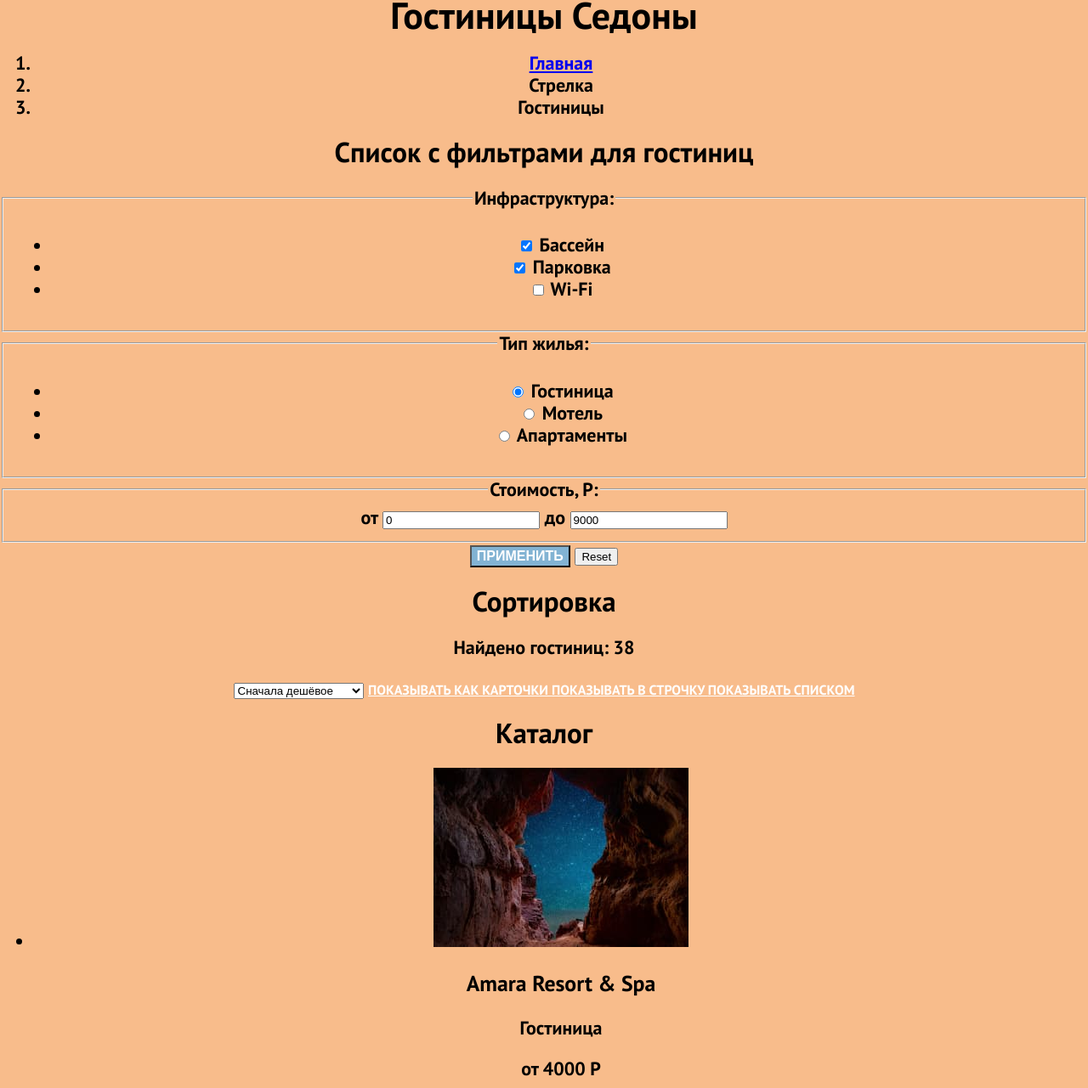
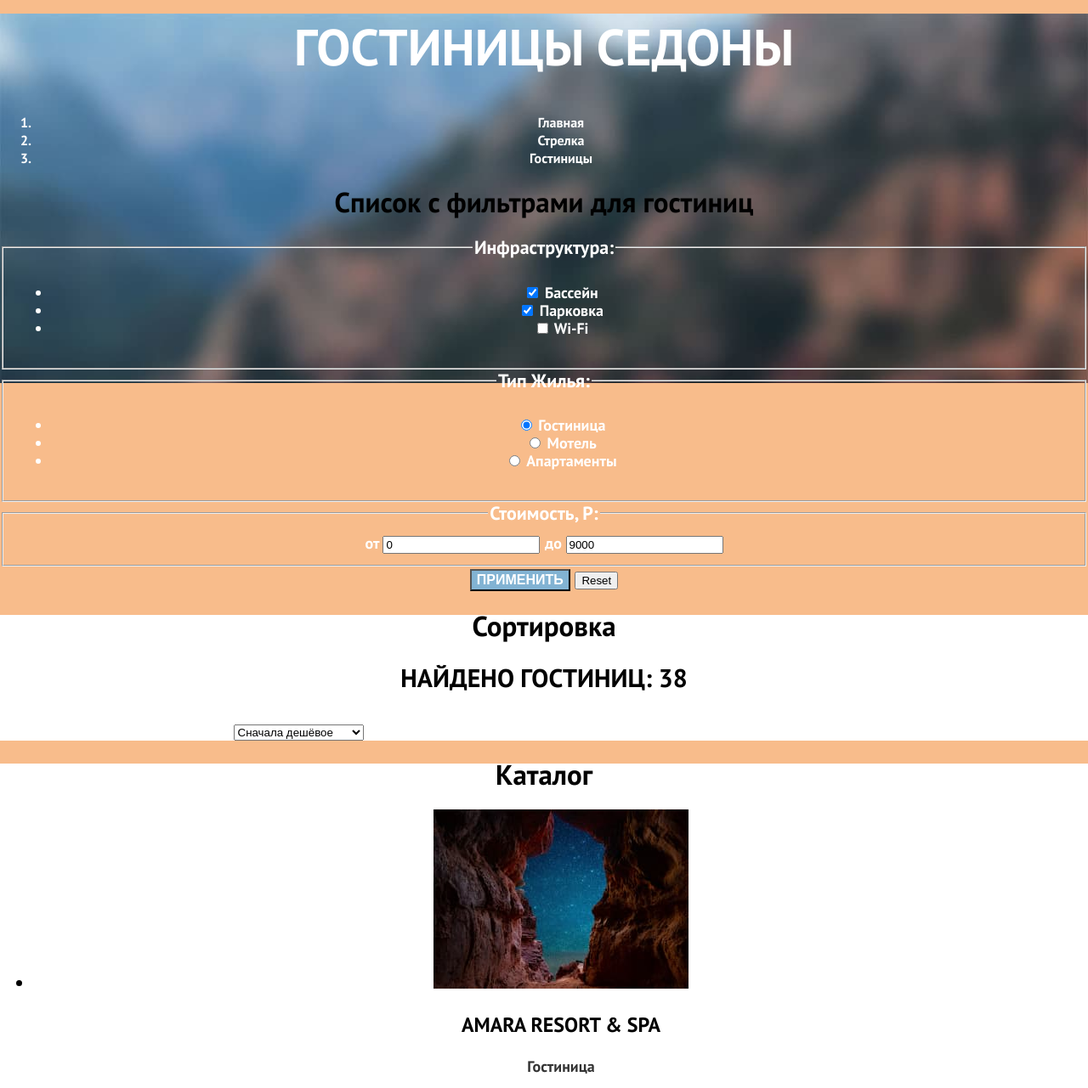
Before and after one commit to htmlacademy-htmlcss/2044617-sedona-34, a plain HTML site: page catalog.html in a window 1280 px wide. Shown: the part 311-1592 px from the top of the page at 85% size. Drawn offline with Linux system fonts and the light colour scheme.

Commit message:
Добавляет стилистику в каталог, добавляет дополнительные классы,

```diff
--- a/catalog.html
+++ b/catalog.html
@@ -51,6 +51,7 @@
     </ul>
   </header>
   <main class="main-inner">
+    <div class="background-sorting">
       <header class="inner-header">
         <h1 class="inner-header-title">
           Гостиницы Седоны
@@ -135,13 +136,13 @@
               Стоимость, Р:
             </legend>
             <label class="control">
-            <span>
+              <span class="from-to">
                 от
               </span>
               <input class="control-input" type="number" name="cost" value="0">
             </label>
             <label class="control">
-            <span>
+              <span class="from-to">
                 до
               </span>
               <input class="control-input" type="number" name="cost" value="9000">
@@ -156,6 +157,7 @@
           </label>
         </form>
       </section>
+    </div>
     <section class="catalog-sorting">
       <h2 class="sorting-title visually-hidden">
         Сортировка
@@ -190,7 +192,8 @@
       </h2>
       <ul class="hotel-list">
         <li class="hotel-card">
-          <img class="hotel-card-image" src="images/catalog/hotel-Amara-Resort-Spa.jpg" width="300" height="211" alt="вид на звёздное небо из ущелья.">
+          <img class="hotel-card-image" src="images/catalog/hotel-Amara-Resort-Spa.jpg" width="300" height="211"
+            alt="вид на звёздное небо из ущелья.">
           <h3 class="hotel-card-title">
             Amara Resort & Spa
           </h3>
@@ -202,16 +205,21 @@
           <button class="button button-special" type="button">
             В избранное
           </button>
-          <img class="hotel-card-rating-img" src="images/catalog/star.svg" width="18" height="17" alt="Звезда рейтинга.">
-          <img class="hotel-card-rating-img" src="images/catalog/star.svg" width="18" height="17" alt="Звезда рейтинга.">
-          <img class="hotel-card-rating-img" src="images/catalog/star.svg" width="18" height="17" alt="Звезда рейтинга.">
-          <img class="hotel-card-rating-img" src="images/catalog/star.svg" width="18" height="17" alt="Звезда рейтинга.">
+          <img class="hotel-card-rating-img" src="images/catalog/star.svg" width="18" height="17"
+            alt="Звезда рейтинга.">
+          <img class="hotel-card-rating-img" src="images/catalog/star.svg" width="18" height="17"
+            alt="Звезда рейтинга.">
+          <img class="hotel-card-rating-img" src="images/catalog/star.svg" width="18" height="17"
+            alt="Звезда рейтинга.">
+          <img class="hotel-card-rating-img" src="images/catalog/star.svg" width="18" height="17"
+            alt="Звезда рейтинга.">
           <span class="hotel-card-rating-text">
             Рейтинг: 8,5
           </span>
         </li>
         <li class="hotel-card">
-          <img class="hotel-card-image" src="images/catalog/hotel-Villas-at-Poco-Diablo.jpg" width="300" height="211" alt="Горы, освещённые первыми лучами солнца, на фоне радуги и мрачного неба.">
+          <img class="hotel-card-image" src="images/catalog/hotel-Villas-at-Poco-Diablo.jpg" width="300" height="211"
+            alt="Горы, освещённые первыми лучами солнца, на фоне радуги и мрачного неба.">
           <h3 class="hotel-card-title">
             Villas at Poco Diablo
           </h3>
@@ -223,16 +231,21 @@
           <button class="button button-selected" type="button">
             В избранном
           </button>
-          <img class="hotel-card-rating-img" src="images/catalog/star.svg" width="18" height="17" alt="Звезда рейтинга.">
-          <img class="hotel-card-rating-img" src="images/catalog/star.svg" width="18" height="17" alt="Звезда рейтинга.">
-          <img class="hotel-card-rating-img" src="images/catalog/star.svg" width="18" height="17" alt="Звезда рейтинга.">
-          <img class="hotel-card-rating-img" src="images/catalog/star.svg" width="18" height="17" alt="Звезда рейтинга.">
+          <img class="hotel-card-rating-img" src="images/catalog/star.svg" width="18" height="17"
+            alt="Звезда рейтинга.">
+          <img class="hotel-card-rating-img" src="images/catalog/star.svg" width="18" height="17"
+            alt="Звезда рейтинга.">
+          <img class="hotel-card-rating-img" src="images/catalog/star.svg" width="18" height="17"
+            alt="Звезда рейтинга.">
+          <img class="hotel-card-rating-img" src="images/catalog/star.svg" width="18" height="17"
+            alt="Звезда рейтинга.">
           <span class="hotel-card-rating-text">
             Рейтинг: 9,2
           </span>
         </li>
         <li class="hotel-card">
-          <img class="hotel-card-image" src="images/catalog/hotel-Desert-Quail-Inn.jpg" width="300" height="211" alt="Вечерний вид на гору.">
+          <img class="hotel-card-image" src="images/catalog/hotel-Desert-Quail-Inn.jpg" width="300" height="211"
+            alt="Вечерний вид на гору.">
           <h3 class="hotel-card-title">
             Desert Quail Inn
           </h3>
@@ -244,15 +257,19 @@
           <button class="button button-special" type="button">
             В избранное
           </button>
-          <img class="hotel-card-rating-img" src="images/catalog/star.svg" width="18" height="17" alt="Звезда рейтинга.">
-          <img class="hotel-card-rating-img" src="images/catalog/star.svg" width="18" height="17" alt="Звезда рейтинга.">
-          <img class="hotel-card-rating-img" src="images/catalog/star.svg" width="18" height="17" alt="Звезда рейтинга.">
+          <img class="hotel-card-rating-img" src="images/catalog/star.svg" width="18" height="17"
+            alt="Звезда рейтинга.">
+          <img class="hotel-card-rating-img" src="images/catalog/star.svg" width="18" height="17"
+            alt="Звезда рейтинга.">
+          <img class="hotel-card-rating-img" src="images/catalog/star.svg" width="18" height="17"
+            alt="Звезда рейтинга.">
           <span class="hotel-card-rating-text">
             Рейтинг: 6,9
           </span>
         </li>
         <li class="hotel-card">
-          <img class="hotel-card-image" src="images/catalog/hotel-GreenTree-Inn.jpg" width="300" height="211" alt="Гора на фоне ночного неба.">
+          <img class="hotel-card-image" src="images/catalog/hotel-GreenTree-Inn.jpg" width="300" height="211"
+            alt="Гора на фоне ночного неба.">
           <h3 class="hotel-card-title">
             GreenTree Inn
           </h3>
@@ -264,39 +281,41 @@
           <button class="button button-special" type="button">
             В избранное
           </button>
-          <img class="hotel-card-rating-img" src="images/catalog/star.svg" width="18" height="17" alt="Звезда рейтинга.">
-          <img class="hotel-card-rating-img" src="images/catalog/star.svg" width="18" height="17" alt="Звезда рейтинга.">
+          <img class="hotel-card-rating-img" src="images/catalog/star.svg" width="18" height="17"
+            alt="Звезда рейтинга.">
+          <img class="hotel-card-rating-img" src="images/catalog/star.svg" width="18" height="17"
+            alt="Звезда рейтинга.">
           <span class="hotel-card-rating-text">
             Рейтинг: 5,0
           </span>
         </li>
       </ul>
     </section>
-    <section>
+    <section class="pagination">
       <h2 class="visually-hidden">
         Номера страниц
       </h2>
-      <ul class="pagination">
+      <ul class="pagination-list">
         <li class="pagination-item">
-          <a class="pagination-link pagination-current">1</a>
+          <a class="pagination-link button button-second pagination-current">1</a>
         </li>
         <li class="pagination-item">
-          <a class="pagination-link" href="#">2</a>
+          <a class="pagination-link button button-second button-special" href="#">2</a>
         </li>
         <li class="pagination-item">
-          <a class="pagination-link" href="#">3</a>
+          <a class="pagination-link button button-second button-special" href="#">3</a>
         </li>
         <li class="pagination-item">
-          <a class="pagination-link" href="#">4</a>
+          <a class="pagination-link button button-second button-special" href="#">4</a>
         </li>
         <li class="pagination-item">
-          <a class="pagination-link" href="#">...</a>
+          <a class="pagination-link button button-second button-special" href="#">...</a>
         </li>
         <li class="pagination-item">
-          <a class="pagination-link" href="#">10</a>
+          <a class="pagination-link button button-second button-special" href="#">10</a>
         </li>
       </ul>
-      <p>гостиниц на странице:</p>
+      <p class="hotels-per-page">гостиниц на странице:</p>
       <select class="view-option" name="options">
         <option class="view-option-item" value="forth">4</option>
         <option class="view-option-item" value="third">3</option>
--- a/styles/styles.css
+++ b/styles/styles.css
@@ -26,6 +26,8 @@ body {
   margin: 0;
 }
 
+/* header */
+
 .page-header {
   background-color: #fff;
 }
@@ -48,6 +50,8 @@ body {
   background-color: #fff;
   color: #000;
 }
+
+/* buttons */
 
 .button {
   font-weight: 700;
@@ -75,6 +79,9 @@ body {
   line-height: 36px;
 }
 
+
+/* main */
+
 .main-welcome {
   background-image: url("../images/index/index-background.jpg");
   background-repeat: no-repeat;
@@ -94,6 +101,8 @@ body {
   color: #333333;
   background-color: #fff;
 }
+
+/* advantages */
 
 .advantages-list {
 background-color: #fff;
@@ -180,6 +189,8 @@ background-color: #fff;
   color: #333;
 }
 
+/* hotel-search */
+
 .hotel-search {
   color: #000;
   background-color: #fff;
@@ -201,9 +212,13 @@ background-color: #fff;
   text-decoration: none;
 }
 
+/* footer */
+
 .footer-subscription {
   color: #fff;
   background-image: url(../images/footer-background.jpg);
+  background-repeat: no-repeat;
+  background-size: 100% auto;
 }
 
 .subscription-title {
@@ -223,3 +238,128 @@ background-color: #fff;
   color: #000;
   background-color: #fff;
 }
+
+/* catalog.html */
+
+/* main-inner */
+
+/* inner-header */
+
+.background-sorting {
+  background-image: url(../images/catalog/main-header-background.jpg);
+  background-size: cover;
+  background-repeat: no-repeat;
+  background-size: 100% auto;
+}
+
+.inner-header-title {
+  color: #fff;
+  font-weight: 700;
+  font-size: 60px;
+  line-height: 78px;
+  text-transform: uppercase;
+}
+
+/*breadcrumbs*/
+
+.breadcrumbs-list {
+  color: #fff;
+  font-size: 16px;
+  line-height: 21px;
+  text-transform: capitalize;
+}
+.breadcrumbs-link {
+  text-decoration: none;
+  color: #fff;
+}
+
+/* catalog-filter */
+
+.catalog-filter-title {
+  color: #fff;
+  font-weight: 700;
+  font-style: 20px;
+  text-transform: capitalize;
+}
+
+.catalog-filter-item {
+  font-size: 18px;
+  line-height: 21px;
+  color: #fff;
+  text-transform: capitalize;
+}
+
+.from-to {
+  font-size: 18px;
+  line-height: 21px;
+  color: #fff;
+}
+
+.reset {
+  color: #fff;
+  font-size: 16px;
+  line-height: 20px;
+}
+
+/* catalog-sorting */
+
+.catalog-sorting {
+  background-color: #fff;
+}
+
+.catalog-sorting-text {
+  text-transform: uppercase;
+  font-weight: 700;
+  font-size: 30px;
+  line-height: 36px;
+}
+
+.catalog {
+  background-color: #fff;
+}
+
+.hotel-card-title {
+  text-transform: uppercase;
+  font-weight: 700;
+  font-size: 24px;
+  line-height: 28px;
+}
+
+.hotel-card-text{
+  font-size: 18px;
+  line-height: 21px;
+  color: #333;
+  text-transform: capitalize;
+}
+
+.hotel-card-price {
+  font-size: 18px;
+  line-height: 21px;
+  color: #333;
+  text-transform: capitalize;
+}
+
+.hotel-card-rating-text {
+  background-color: #F2F2F2;
+  color: #333;
+  text-transform: capitalize;
+  font-style: 16px;
+  line-height: 20px;
+}
+
+/* pagination */
+
+.pagination {
+  background-color: #fff;
+}
+
+.pagination-current {
+  background-color: #F2F2F2 ;
+  color: #000;
+}
+
+.hotels-per-page {
+  font-size: 18px;
+  line-height: 21px;
+  color: #333;
+}
```
Lines whose indentation alone changed are shown as unchanged.
